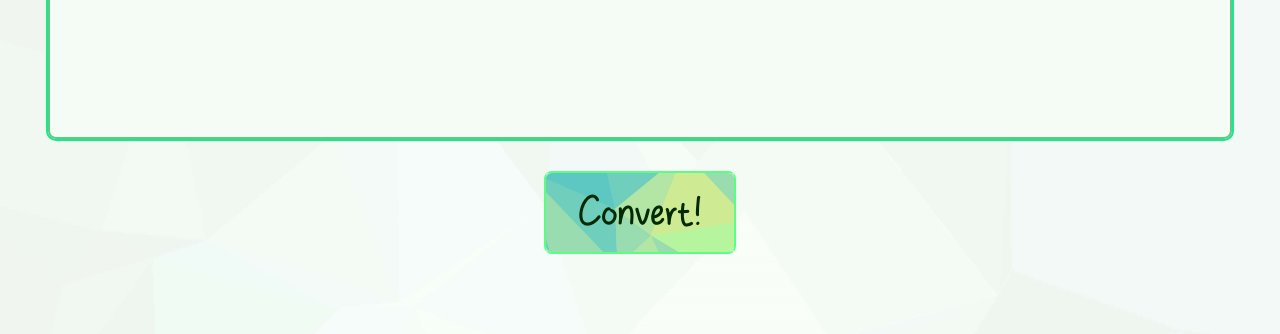
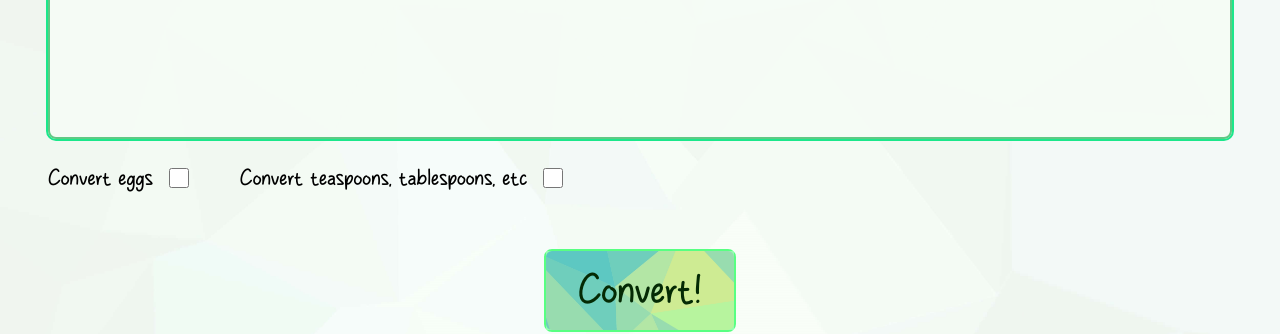
Before and after one commit to AmyMaule/chameleon-kitchen, a React (Vite) app: page / in a window 1280 px wide. Shown: the part 1000-1334 px from the top of the page. Built offline with nearby package versions, Linux system fonts and the light colour scheme; no server answers.

Commit message:
Add additional conversion options for eggs/tsp/tbsp

```diff
--- a/src/App.tsx
+++ b/src/App.tsx
@@ -1,4 +1,6 @@
 import { useState, useEffect } from "react";
+
+import { SelectedOptionsType } from "./types";
 
 import Footer from "./components/Footer";
 import Header from "./components/Header";
@@ -6,11 +8,7 @@ import InputRecipe from "./components/InputRecipe";
 import Intro from "./components/Intro";
 import OutputRecipe from "./components/OutputRecipe";
 
-// target unit from dropdown - initially just use grams
-// have a simple "to metric" option?
-// Have a button "convert eggs" if eggs are detected in the text? Most people probably don't want the eggs in grams.
-// have a button to convert teaspoons/tablespoons or leave them as they are
-// for ounces, don't parse or convert them, just do an inplace replace.
+// TO DO: target unit from dropdown - initially just use grams
 
 const App = () => {
   // ¾ cup all-purpose flour
@@ -27,8 +25,13 @@ const App = () => {
   // 1 tsp vanilla extract
   // dash of granulated sugar
 
+  const [converting, setConverting] = useState(false);
   const [errorMsg, setErrorMsg] = useState("");
   const [pastedRecipe, setPastedRecipe] = useState("");
+  const [selectedOptions, setSelectedOptions] = useState<SelectedOptionsType>({
+    eggs: false,
+    tsp: false
+  });
 
   useEffect(() => {
     console.log(pastedRecipe);
@@ -39,7 +42,11 @@ const App = () => {
       <Header />
       <Intro />
       <div className="recipe-section">
-        <InputRecipe setPastedRecipe={setPastedRecipe} />
+        <InputRecipe
+          setPastedRecipe={setPastedRecipe}
+          setSelectedOptions={setSelectedOptions}
+          setConverting={setConverting}
+        />
 
         {errorMsg &&
           <div className="recipe-error-container">
@@ -51,7 +58,10 @@ const App = () => {
         }
 
         <OutputRecipe
+          converting={converting}
           pastedRecipe={pastedRecipe}
+          selectedOptions={selectedOptions}
+          setConverting={setConverting}
           setErrorMsg={setErrorMsg}
         />
       </div>
--- /dev/null
+++ b/src/components/ConversionOptions.tsx
@@ -0,0 +1,39 @@
+import { SelectedOptionsType } from '../types';
+
+type ConversionOptionsProps = {
+  setSelectedOptions: Function
+}
+
+
+const ConversionOptions = ({ setSelectedOptions }: ConversionOptionsProps) => {
+  const handleSelectedOptions = (e: React.ChangeEvent<HTMLInputElement>) => {
+    setSelectedOptions((prevOptions: SelectedOptionsType) => {
+      return { ...prevOptions, [e.target.id]: e.target.checked}
+    })
+  }
+
+  return (
+    <div className="conversion-options-container">
+      <label className="conversion-option-label">
+        Convert eggs
+        <input
+          className="conversion-option-checkbox"
+          id="eggs"
+          onChange={handleSelectedOptions}
+          type="checkbox"
+        />
+      </label>
+      <label className="conversion-option-label">
+        Convert teaspoons, tablespoons, etc
+        <input
+          className="conversion-option-checkbox"
+          id="tsp"
+          onChange={handleSelectedOptions}
+          type="checkbox"
+        />
+      </label>
+    </div>
+  )
+}
+
+export default ConversionOptions;
--- a/src/components/InputRecipe.tsx
+++ b/src/components/InputRecipe.tsx
@@ -1,15 +1,20 @@
-import { useRef } from 'react';
+import { FunctionComponent, useRef } from 'react';
+
+import ConversionOptions from './ConversionOptions';
 
 type InputRecipeProps = {
-  setPastedRecipe: Function
+  setPastedRecipe: Function,
+  setConverting: Function,
+  setSelectedOptions: Function
 }
 
-const InputRecipe = ({ setPastedRecipe }: InputRecipeProps) => {
+const InputRecipe = ({ setPastedRecipe, setConverting, setSelectedOptions }: InputRecipeProps) => {
   const textareaRef = useRef<HTMLTextAreaElement>(null);
 
   const handleSetRecipe: () => void = () => {
     if (textareaRef.current) {
       setPastedRecipe(textareaRef.current.value);
+      setConverting(true);
     }
   }
 
@@ -17,6 +22,7 @@ const InputRecipe = ({ setPastedRecipe }: InputRecipeProps) => {
     <>
       <h3 className="recipe-title">Paste or type your recipe below:</h3>
       <textarea className="recipe-container input-recipe-container" ref={textareaRef} />
+      <ConversionOptions setSelectedOptions={setSelectedOptions} />
       <button className="btn-convert" onClick={handleSetRecipe}>
         <span>Convert!</span>
       </button>
--- a/src/components/OutputRecipe.tsx
+++ b/src/components/OutputRecipe.tsx
@@ -1,8 +1,19 @@
 import { useState, useEffect } from "react";
 
+import { SelectedOptionsType } from "../types";
+
 type OutputRecipeProps = {
+  converting: boolean,
   pastedRecipe: string,
+  selectedOptions: SelectedOptionsType,
+  setConverting: Function,
   setErrorMsg: Function
+}
+
+type RecipeLineType = {
+  amount: number,
+  unit: string,
+  name: string,
 }
 
 type OutputRecipeFormat = {
@@ -10,15 +21,32 @@ type OutputRecipeFormat = {
   sourceAmount: number,
   sourceUnit: string,
   targetAmount: number,
-  targetUnit: "grams",
+  targetUnit: string,
   type: "CONVERSION"
 }
 
-const OutputRecipe = ({ pastedRecipe, setErrorMsg }: OutputRecipeProps) => {
+const OutputRecipe = ({ converting, pastedRecipe, selectedOptions, setErrorMsg, setConverting }: OutputRecipeProps) => {
   const [outputRecipe, setOutputRecipe] = useState<string[]>([]);
   const convertURL = "https://api.spoonacular.com/recipes/convert";
   const parseURL = "https://api.spoonacular.com/recipes/parseIngredients";
   const apiKey: string = import.meta.env.VITE_APIKEY;
+
+  // Ensure eggs are correctly converted and things like 'eggplant' are not included in egg conversion
+  const eggVariants = ["egg", "eggs", "egg white", "egg whites", "egg yolk", "egg yolks"];
+
+  // nonConvertedOutput deals with recipe lines that don't need to be converted from their original units
+  const nonConvertedOutput = (recipeLine: RecipeLineType, targetAmount: number, targetUnit: string) => {
+    const sourceAmount = recipeLine.amount;
+    const convertedLine: OutputRecipeFormat = {
+      answer: `${sourceAmount} ${recipeLine.unit} of ${recipeLine.name} are ${targetAmount} grams.`,
+      sourceAmount: sourceAmount,
+      sourceUnit: recipeLine.unit,
+      targetAmount: targetAmount,
+      targetUnit: targetUnit,
+      type: "CONVERSION"
+    }
+    return convertedLine;
+  }
 
   const getSourceUnit = (originalRecipeLine: string, line: OutputRecipeFormat): string => {
     // If the original recipe was typed with no space between the amount and unit (e.g. 1cup) ensure this is replaced correctly
@@ -31,7 +59,8 @@ const OutputRecipe = ({ pastedRecipe, setErrorMsg }: OutputRecipeProps) => {
   }
 
   useEffect(() => {
-    if (!pastedRecipe?.length) return;
+    if (!converting || !pastedRecipe?.length) return;
+    setConverting(false);
 
     const recipeLinesToFetch = pastedRecipe
       .split("\n")
@@ -87,20 +116,15 @@ const OutputRecipe = ({ pastedRecipe, setErrorMsg }: OutputRecipeProps) => {
     })
     .then(parsedRecipeData => {
       const recipeDataRequests =  parsedRecipeData.map(line => {
+        const sourceAmount = line[0].amount;
         // If the line is in ounces, there is no need to fetch as conversion is purely mathematical
         // Ensure response is in the same format as the parsed response for converted ingredients
         if (line[0].unitShort === "oz") {
-            const sourceAmount = line[0].amount;
-            const targetAmount = Math.round(28.3495 * sourceAmount);
-            const convertedLine: OutputRecipeFormat = {
-              answer: `${sourceAmount} ${line[0].unit} of ${line[0].name} are ${targetAmount} grams.`,
-              sourceAmount: sourceAmount,
-              sourceUnit: line[0].unit,
-              targetAmount: targetAmount,
-              targetUnit: "grams",
-              type: "CONVERSION"
-            }
-            return convertedLine;
+          const targetAmount = Math.round(28.3495 * sourceAmount);
+          return (nonConvertedOutput(line[0], targetAmount, "grams"));
+          // If the user doesn't want to convert tsp/tbsp/eggs, leave them as they are
+        } else if (!selectedOptions.tsp || (!selectedOptions.eggs && eggVariants.includes(line[0].name))) {
+          return (nonConvertedOutput(line[0], sourceAmount, line[0].unit));
         } else {
           return fetch(`${convertURL}?ingredientName=${line[0].name}&sourceAmount=${line[0].amount}&sourceUnit=${line[0].unit}&targetUnit=grams&apiKey=${apiKey}`)
         }
@@ -140,7 +164,8 @@ const OutputRecipe = ({ pastedRecipe, setErrorMsg }: OutputRecipeProps) => {
               originalRecipeLine.splice(sourceIndex + sourceUnit.length, 1);
               originalRecipeLine = originalRecipeLine.join("");
             }
-            let outputRecipeLine = originalRecipeLine.replace(sourceUnit, `${Math.round(line.targetAmount)} ${line.targetUnit}`);
+            const roundedTargetAmount = line.targetUnit === "grams" ? Math.round(line.targetAmount) : line.targetAmount;
+            let outputRecipeLine = originalRecipeLine.replace(sourceUnit, `${roundedTargetAmount} ${line.targetUnit}`);
             recipe.push(outputRecipeLine);
             // setOutputRecipe once the entire recipe has been parsed and converted
             if (i === parsedRecipeData.length - 1) setOutputRecipe(recipe);
@@ -163,7 +188,7 @@ const OutputRecipe = ({ pastedRecipe, setErrorMsg }: OutputRecipeProps) => {
       errors.forEach((err: unknown) => console.log(err));
       setErrorMsg("The API limit has been reached. Please try again tomorrow.")
     })
-  }, [pastedRecipe]);
+  }, [converting]);
 
   return (
     <div className="output-recipe-section-container">
--- a/src/scss/_recipe.scss
+++ b/src/scss/_recipe.scss
@@ -46,6 +46,30 @@
   }
 }
 
+.conversion-options-container {
+  font-family: "SimplePlan";
+  display: flex;
+  align-items: center;
+  justify-content: flex-start;
+  flex-wrap: wrap;
+  width: 100%;
+  gap: 3rem;
+  padding: 1.5rem 0;
+}
+
+.conversion-option-label {
+  display: flex;
+  gap: 0.75rem;
+  font-size: 1.5rem;
+  -webkit-user-select: none;
+          user-select: none;
+  cursor: pointer;
+}
+
+.conversion-option-checkbox {
+  width: 1.25rem;
+}
+
 // After conversion
 .output-recipe-section-container {
   font-family: "SimplePlan";
--- /dev/null
+++ b/src/types.ts
@@ -0,0 +1,3 @@
+export type SelectedOptionsType = {
+  [key: string]: boolean;
+};
```
